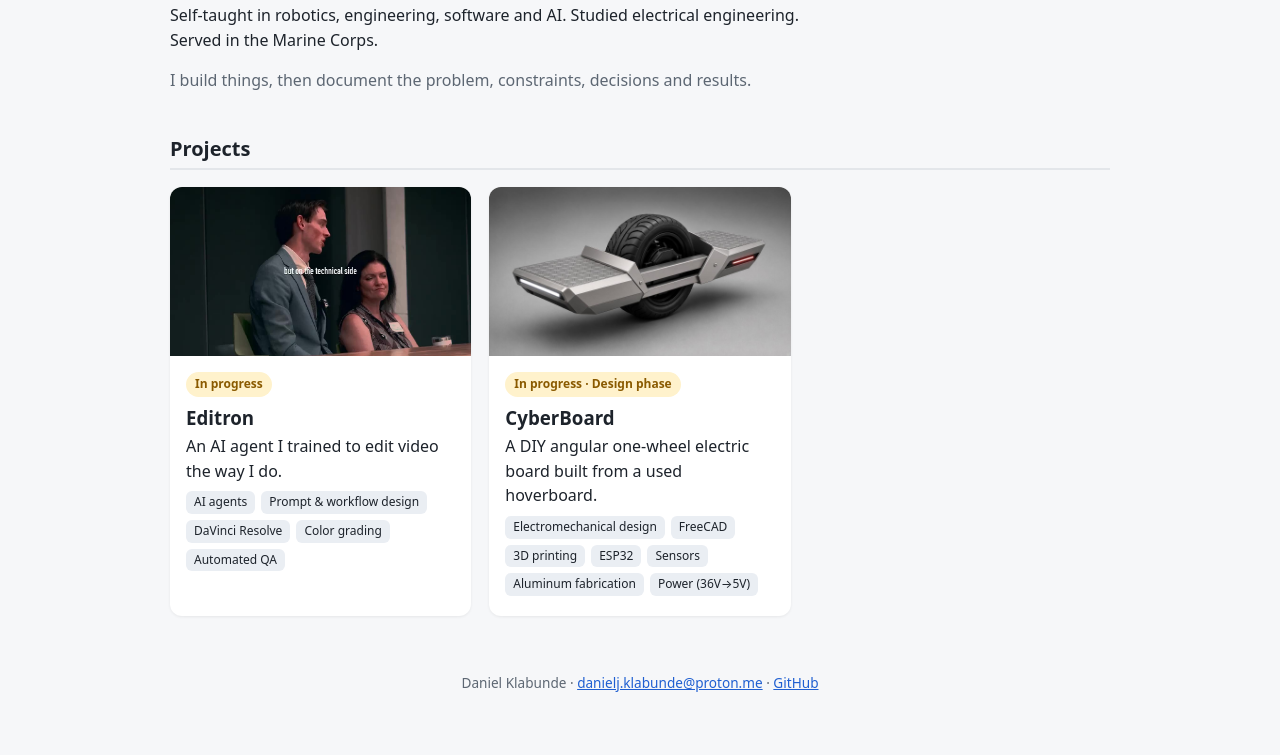
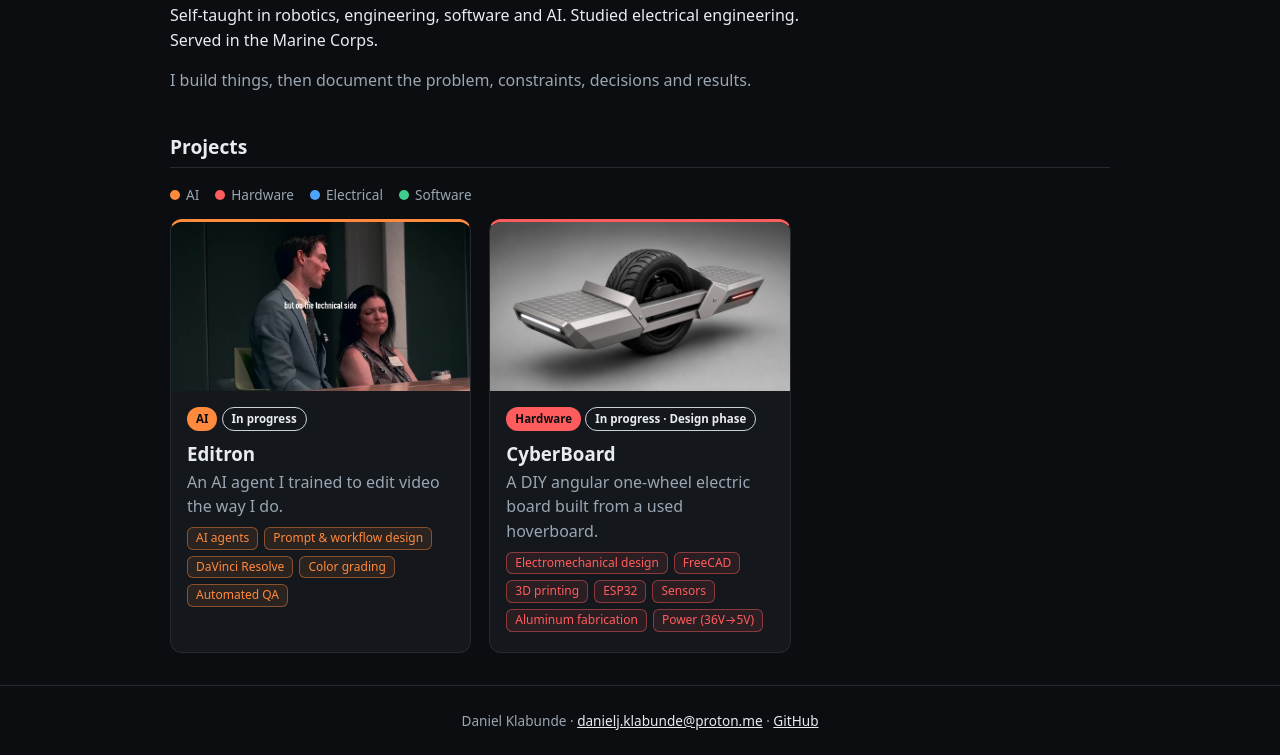
Before and after one commit to Pillartheman1/engineering-portfolio, a plain HTML site: page index.html in a window 1280 px wide. Shown: the part 104-859 px from the top of the page. Before the commit the page ends 821 px from the top, so only its background shows below. Drawn offline with Linux system fonts and the light colour scheme.

Commit message:
Dark mode + category colors

```diff
--- a/index.html
+++ b/index.html
@@ -1,4 +1,4 @@
 <!doctype html><html lang="en"><head><meta charset="utf-8"><meta name="viewport" content="width=device-width,initial-scale=1">
-<title>Daniel Klabunde · Engineering Portfolio</title><link rel="stylesheet" href="style.css"></head><body><main><header class="hero"><h1>Daniel Klabunde</h1><p>Self-taught in robotics, engineering, software and AI. Studied electrical engineering. Served in the Marine Corps.</p><p class="muted">I build things, then document the problem, constraints, decisions and results.</p></header>
-<h2>Projects</h2><div class="grid"><a class="card" href="projects/editron/"><img src="assets/editron/featured.jpg" alt="" loading="lazy"><div class="cb"><span class="badge prog">In progress</span><h3>Editron</h3><p>An AI agent I trained to edit video the way I do.</p><ul class="tags"><li>AI agents</li><li>Prompt &amp; workflow design</li><li>DaVinci Resolve</li><li>Color grading</li><li>Automated QA</li></ul></div></a><a class="card" href="projects/cyberboard/"><img src="assets/cyberboard/render.jpg" alt="" loading="lazy"><div class="cb"><span class="badge prog">In progress · Design phase</span><h3>CyberBoard</h3><p>A DIY angular one-wheel electric board built from a used hoverboard.</p><ul class="tags"><li>Electromechanical design</li><li>FreeCAD</li><li>3D printing</li><li>ESP32</li><li>Sensors</li><li>Aluminum fabrication</li><li>Power (36V→5V)</li></ul></div></a></div></main>
+<title>Daniel Klabunde · Engineering Portfolio</title><link rel="stylesheet" href="style.css"></head><body class=""><main><header class="hero"><h1>Daniel Klabunde</h1><p>Self-taught in robotics, engineering, software and AI. Studied electrical engineering. Served in the Marine Corps.</p><p class="muted">I build things, then document the problem, constraints, decisions and results.</p></header>
+<h2>Projects</h2><ul class="legend"><li class="cat-ai"><i></i>AI</li><li class="cat-hardware"><i></i>Hardware</li><li class="cat-electrical"><i></i>Electrical</li><li class="cat-software"><i></i>Software</li></ul><div class="grid"><a class="card cat-ai" href="projects/editron/"><img src="assets/editron/featured.jpg" alt="" loading="lazy"><div class="cb"><span class="cat">AI</span> <span class="badge prog">In progress</span><h3>Editron</h3><p>An AI agent I trained to edit video the way I do.</p><ul class="tags"><li>AI agents</li><li>Prompt &amp; workflow design</li><li>DaVinci Resolve</li><li>Color grading</li><li>Automated QA</li></ul></div></a><a class="card cat-hardware" href="projects/cyberboard/"><img src="assets/cyberboard/render.jpg" alt="" loading="lazy"><div class="cb"><span class="cat">Hardware</span> <span class="badge prog">In progress · Design phase</span><h3>CyberBoard</h3><p>A DIY angular one-wheel electric board built from a used hoverboard.</p><ul class="tags"><li>Electromechanical design</li><li>FreeCAD</li><li>3D printing</li><li>ESP32</li><li>Sensors</li><li>Aluminum fabrication</li><li>Power (36V→5V)</li></ul></div></a></div></main>
 <footer>Daniel Klabunde · <a href="mailto:danielj.klabunde@proton.me">danielj.klabunde@proton.me</a> · <a href="https://github.com/Pillartheman1">GitHub</a></footer></body></html>
--- a/style.css
+++ b/style.css
@@ -1,13 +1,19 @@
-*{box-sizing:border-box}body{margin:0;font:16px/1.55 system-ui,-apple-system,Segoe UI,Roboto,sans-serif;color:#1d232b;background:#f6f7f9}
-main{max-width:980px;margin:auto;padding:32px 20px}a{color:#1f5fd1}h1{margin:.2em 0;font-size:2.1rem}h2{margin-top:2em;font-size:1.25rem;border-bottom:2px solid #e3e6ea;padding-bottom:4px}
-h4{margin:0 0 4px;font-size:.8rem;text-transform:uppercase;letter-spacing:.06em;color:#56606c}.muted{color:#5d6773}.lead{font-size:1.15rem}
+:root{--bg:#0b0d10;--card:#14181d;--fg:#e8ecf1;--line:#232a32;--mut:#9aa6b2;--acc:#8fb3ff}
+.cat-ai{--acc:#ff8a3d}.cat-hardware{--acc:#ff5d5d}.cat-electrical{--acc:#4da3ff}.cat-software{--acc:#3ecf8e}
+*{box-sizing:border-box}body{margin:0;font:16px/1.55 system-ui,-apple-system,Segoe UI,Roboto,sans-serif;color:var(--fg);background:var(--bg)}
+main{max-width:980px;margin:auto;padding:32px 20px}a{color:var(--acc)}h1{margin:.2em 0;font-size:2.1rem}
+h2{margin-top:2em;font-size:1.2rem;border-bottom:1px solid var(--line);padding-bottom:6px}body[class*=cat-] h2{border-left:3px solid var(--acc);padding-left:10px;border-bottom:0}
+h4{margin:0 0 4px;font-size:.75rem;text-transform:uppercase;letter-spacing:.08em;color:var(--acc)}.muted{color:var(--mut)}.lead{font-size:1.15rem}
 .hero p{max-width:640px}.grid{display:grid;grid-template-columns:repeat(auto-fill,minmax(280px,1fr));gap:18px}
-.card{background:#fff;border-radius:12px;overflow:hidden;text-decoration:none;color:inherit;box-shadow:0 1px 3px #0001;transition:transform .15s}.card:hover{transform:translateY(-3px)}
-.card img{width:100%;aspect-ratio:16/9;object-fit:cover;display:block}.cb{padding:14px 16px}.cb h3{margin:6px 0 2px}.cb p{margin:0 0 8px}
-.badge{display:inline-block;font-size:.75rem;font-weight:600;padding:3px 9px;border-radius:99px}.prog{background:#fff2cc;color:#8a5a00}.done{background:#d8f3dc;color:#1b6b34}
-.tags{list-style:none;padding:0;margin:6px 0;display:flex;flex-wrap:wrap;gap:6px}.tags li{font-size:.75rem;background:#eaeef3;padding:2px 8px;border-radius:6px}
-.glance,.star{display:grid;grid-template-columns:repeat(auto-fit,minmax(220px,1fr));gap:14px}.glance>div,.st{background:#fff;border-radius:10px;padding:14px}
-.glance ul,.st ul{margin:0;padding-left:18px}.st p,.glance p{margin:0}.tw{overflow-x:auto}table{border-collapse:collapse;width:100%;background:#fff;border-radius:10px}td,th{padding:9px 12px;text-align:left;border-bottom:1px solid #eef0f3;vertical-align:top}
-.media{display:grid;grid-template-columns:repeat(auto-fill,minmax(280px,1fr));gap:14px}figure{margin:0;background:#fff;border-radius:10px;overflow:hidden}figure img,figure video{width:100%;display:block;background:#000;max-height:360px;object-fit:contain}figcaption{padding:8px 12px;font-size:.85rem;color:#4a535e}
-.btn{display:inline-block;background:#1f5fd1;color:#fff;padding:9px 16px;border-radius:8px;text-decoration:none;margin-top:12px}
-footer{text-align:center;color:#5d6773;font-size:.85rem;padding:24px}
+.card{background:var(--card);border:1px solid var(--line);border-top:3px solid var(--acc);border-radius:12px;overflow:hidden;text-decoration:none;color:inherit;transition:transform .15s,box-shadow .15s}
+.card:hover{transform:translateY(-3px);box-shadow:0 6px 24px -8px var(--acc)}
+.card img{width:100%;aspect-ratio:16/9;object-fit:cover;display:block}.cb{padding:14px 16px}.cb h3{margin:8px 0 2px}.cb p{margin:0 0 8px;color:var(--mut)}
+.badge{display:inline-block;font-size:.72rem;font-weight:600;padding:2px 9px;border-radius:99px;border:1px solid #c9d1da;color:#e8ecf1}.done{background:#e8ecf1;color:#0b0d10}
+.cat{display:inline-block;font-size:.72rem;font-weight:700;padding:3px 9px;border-radius:99px;background:var(--acc);color:#0b0d10}
+.tags{list-style:none;padding:0;margin:6px 0;display:flex;flex-wrap:wrap;gap:6px}.tags li{font-size:.75rem;color:var(--acc);border:1px solid color-mix(in srgb,var(--acc) 45%,transparent);background:color-mix(in srgb,var(--acc) 10%,transparent);padding:1px 8px;border-radius:6px}
+.legend{list-style:none;padding:0;margin:0 0 14px;display:flex;gap:16px;flex-wrap:wrap;font-size:.85rem;color:var(--mut)}.legend i{display:inline-block;width:10px;height:10px;border-radius:50%;background:var(--acc);margin-right:6px}
+.glance,.star{display:grid;grid-template-columns:repeat(auto-fit,minmax(220px,1fr));gap:14px}.glance>div,.st{background:var(--card);border:1px solid var(--line);border-radius:10px;padding:14px}
+.glance ul,.st ul{margin:0;padding-left:18px}.st p,.glance p{margin:0}.tw{overflow-x:auto}table{border-collapse:collapse;width:100%;background:var(--card);border-radius:10px}td,th{padding:9px 12px;text-align:left;border-bottom:1px solid var(--line);vertical-align:top}th{color:var(--acc)}
+.media{display:grid;grid-template-columns:repeat(auto-fill,minmax(280px,1fr));gap:14px}figure{margin:0;background:var(--card);border:1px solid var(--line);border-radius:10px;overflow:hidden}figure img,figure video{width:100%;display:block;background:#000;max-height:360px;object-fit:contain}figcaption{padding:8px 12px;font-size:.85rem;color:var(--mut)}
+.btn{display:inline-block;background:var(--acc);color:#0b0d10;font-weight:600;padding:9px 16px;border-radius:8px;text-decoration:none;margin-top:12px}
+footer{text-align:center;color:var(--mut);font-size:.85rem;padding:24px;border-top:1px solid var(--line)}footer a{color:var(--fg)}
```
Also changed, not shown: projects/cyberboard/index.html (+1 -1 lines), projects/editron/index.html (+1 -1 lines).
